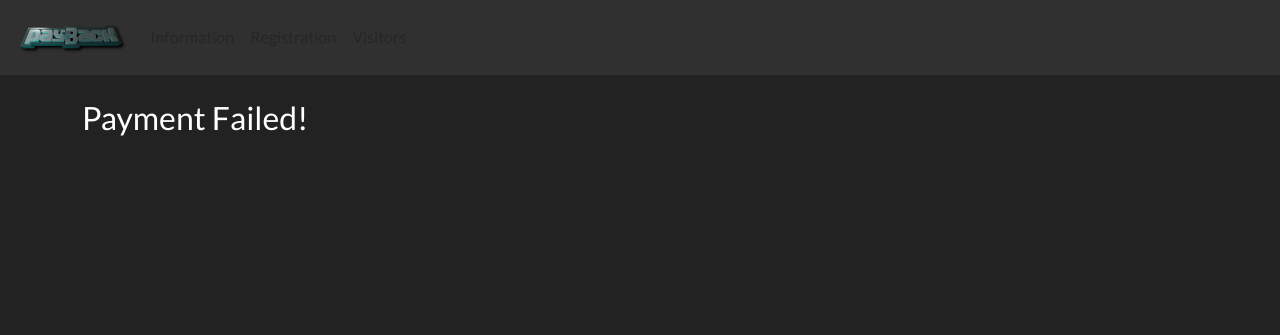
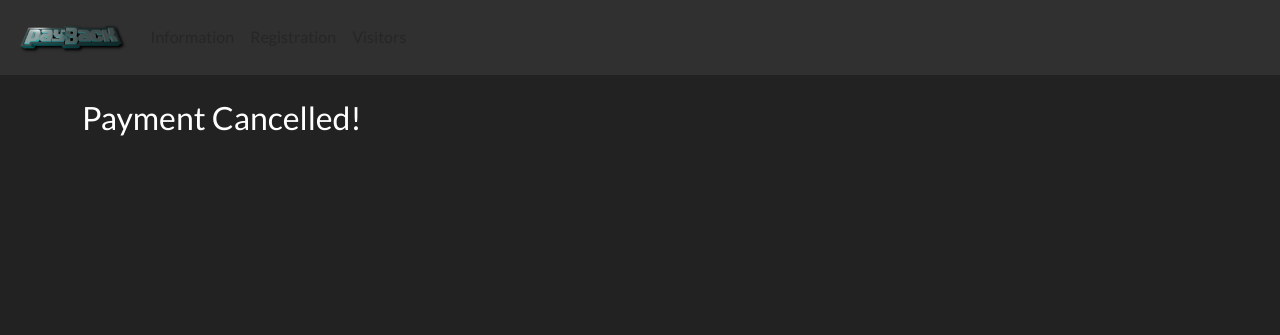
Before and after one commit to T-101/payback.wtf, a Django app: page /stripe/cancel.html in a window 1280 px wide. Shown: the top 335 px of the page. Run offline with Django 5.2, Linux system fonts and the light colour scheme; some libraries are stand-ins or nearby versions.

Commit message:
better wording

```diff
--- a/payback/templates/stripe/cancel.html
+++ b/payback/templates/stripe/cancel.html
@@ -1,5 +1,5 @@
 {% extends 'base.html' %}
 
 {% block content %}
-    <h3>Payment Failed!</h3>
+    <h3>Payment Cancelled!</h3>
 {% endblock %}
```
